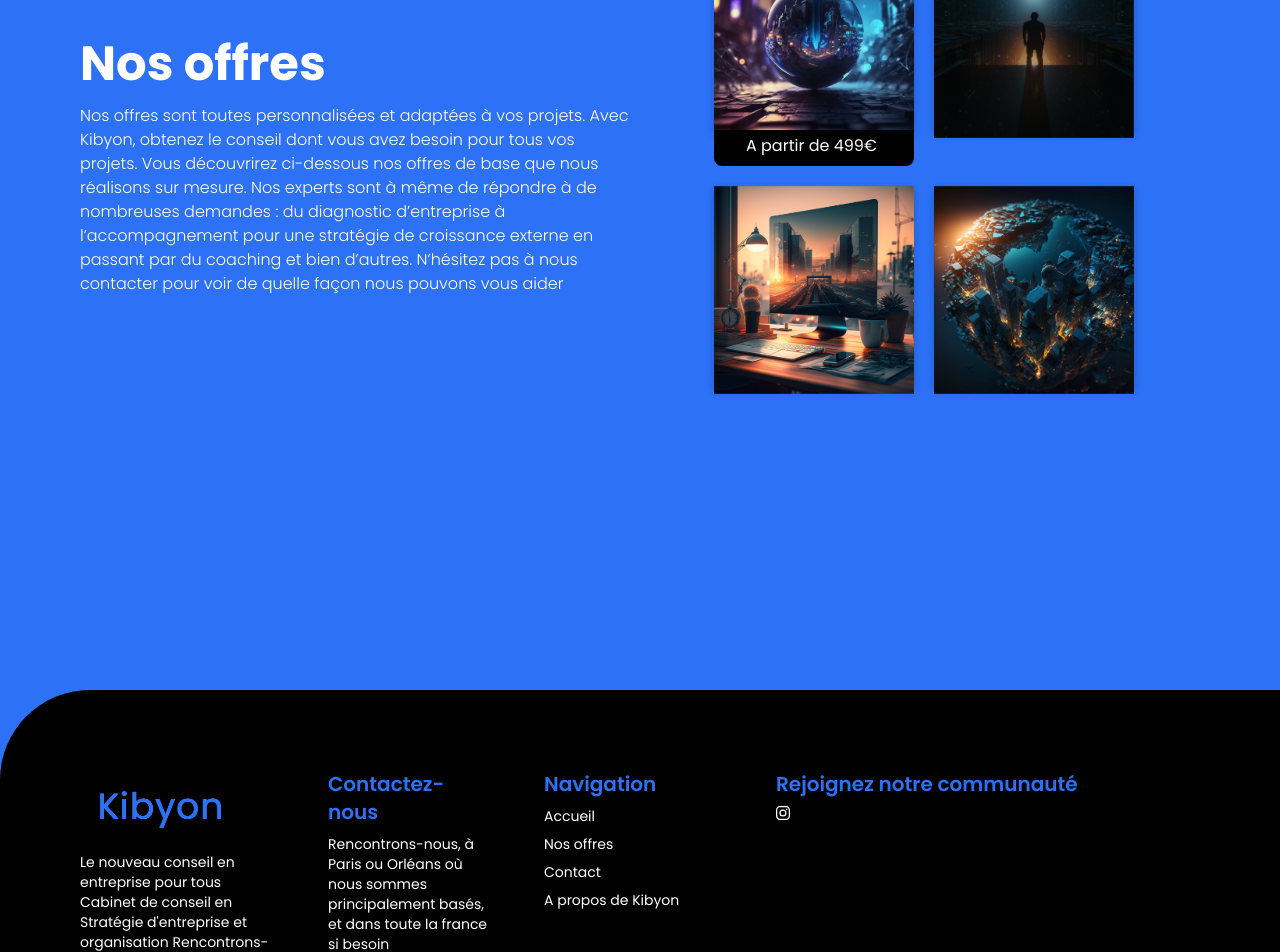
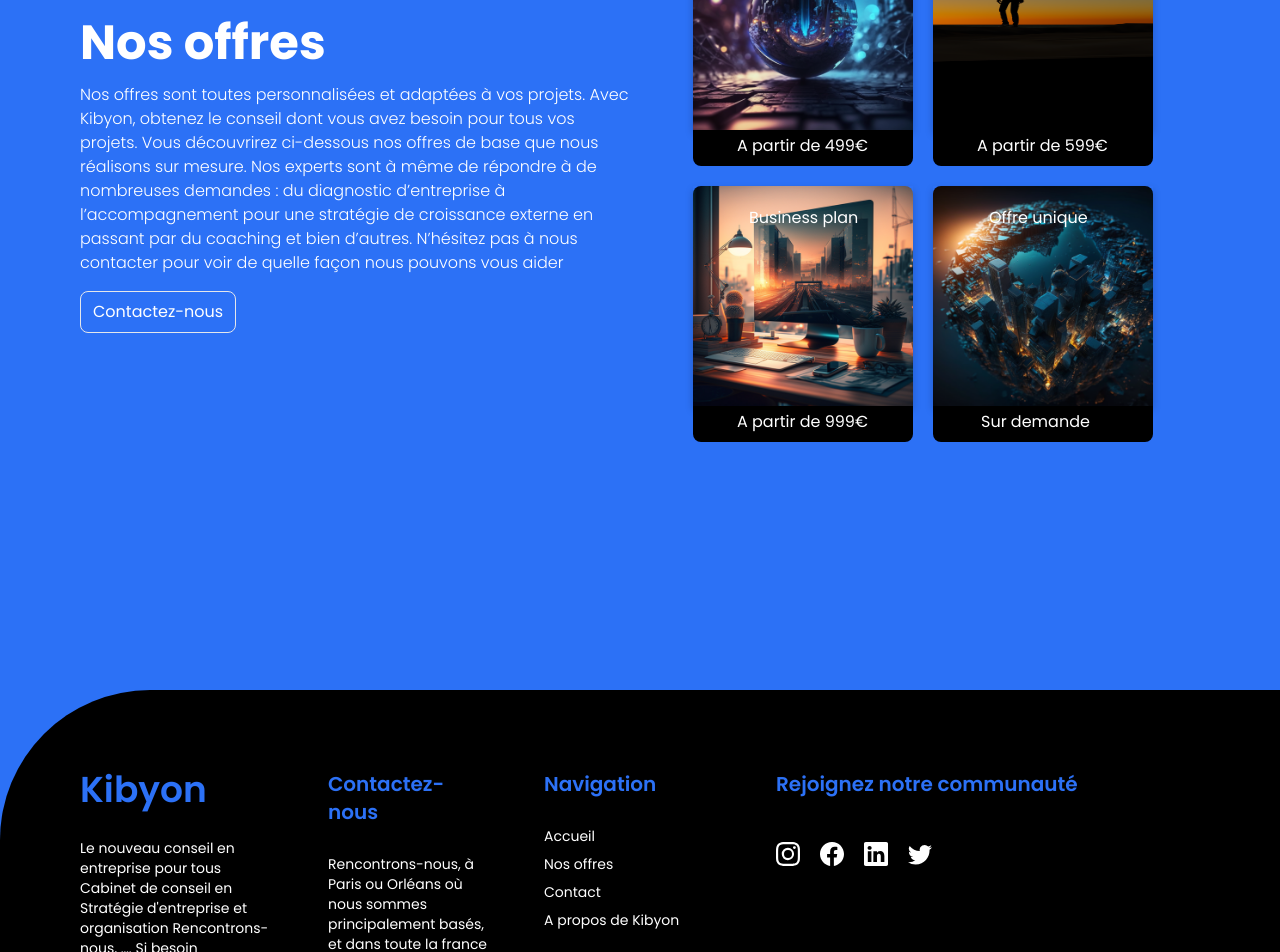
Before and after one commit to md-ashikur/kibyon-client, a React (Create React App) app: page /offer in a window 1280 px wide. Shown: the part 200-1152 px from the top of the page. Built offline with nearby package versions, Linux system fonts and the light colour scheme.

Commit message:
offer page section 1

```diff
--- a/src/Components/Footer/Footer.jsx
+++ b/src/Components/Footer/Footer.jsx
@@ -1,17 +1,16 @@
 import React from "react";
 import { Link } from "react-router-dom";
 import logo from "../../img/logo.png";
-import { BsInstagram } from 'react-icons/bs';
-
-
+import { BsInstagram, BsFacebook, BsLinkedin, BsTwitter } from "react-icons/bs";
 
 const Footer = () => {
   return (
     <div className="bg-secondary">
-      <footer className="footer grid grid-cols-5 gap-10 px-20 py-20 bg-primary text-base-100 rounded-tl-[90px]">
+      <footer className="footer grid lg:grid-cols-5 lg:gap-10 px-20 py-20 bg-primary text-base-100 rounded-tl-[150px]">
         <div>
-          <img src={logo} alt="" className="w-40" />
-
+        <span className="font-semibold mb-5 text-4xl text-secondary">
+           Kibyon
+          </span>
           <p>
             Le nouveau conseil en entreprise pour tous Cabinet de conseil en
             Stratégie d'entreprise et organisation Rencontrons-nous, …. Si
@@ -19,30 +18,61 @@ const Footer = () => {
           </p>
         </div>
 
-        <div className="px-4">
-          <span className="font-semibold text-xl text-secondary">Contactez-nous</span>
+        <div className="lg:px-4">
+          <span className="font-semibold text-xl mb-5 text-secondary">
+            Contactez-nous
+          </span>
           <p className="">
             Rencontrons-nous, à Paris ou Orléans où nous sommes principalement
             basés, et dans toute la france si besoin
           </p>
           <p className="">71 route de la prieurée 45100 Germigny des prés</p>
-          <a href="mailto:contact@kibyon.fr" className="border-b-2 border-secondary">contact@kibyon.fr</a>
-          <a href="tel:+33 (0)645142367" className="">+33 (0)645142367</a>
+          <a
+            href="mailto:contact@kibyon.fr"
+            className="border-b-2 border-secondary"
+          >
+            contact@kibyon.fr
+          </a>
+          <a href="tel:+33 (0)645142367" className="">
+            +33 (0)645142367
+          </a>
         </div>
 
-
-        <div>
-
-          <span className="font-semibold text-xl text-secondary">Navigation</span>
-          <Link to="" className="link link-hover">Accueil</Link>
-          <Link to="" className="link link-hover">Nos offres</Link>
-          <Link to="" className="link link-hover">Contact</Link>
-          <Link to="" className="link link-hover">A propos de Kibyon</Link>
+        <div className="">
+          <span className="font-semibold mb-5 text-xl text-secondary">
+            Navigation
+          </span>
+          <Link to="" className="hover:scale-110 hover:pl-5 duration-150 hover:text-secondary">
+            Accueil
+          </Link>
+          <Link to="/offer" className="hover:scale-110 hover:pl-5 duration-150 hover:text-secondary">
+            Nos offres
+          </Link>
+          <Link to="" className="hover:scale-110 hover:pl-5 duration-150 hover:text-secondary">
+            Contact
+          </Link>
+          <Link to="" className="hover:scale-110 hover:pl-5 duration-150 hover:text-secondary">
+            A propos de Kibyon
+          </Link>
         </div>
-        <div className="col-span-2">
-          <span className="font-semibold  text-xl text-secondary">Rejoignez notre communauté</span>
-          <Link to="" className="link link-hover"><BsInstagram/></Link>
-
+        <div className="lg:col-span-2">
+          <span className="font-semibold mb-5 text-xl text-secondary">
+            Rejoignez notre communauté
+          </span>
+          <div className="flex gap-5 text-2xl my-4">
+            <a href="/" className="hover:scale-125 duration-150 hover:text-secondary">
+              <BsInstagram />
+            </a>
+            <a href="/" className="hover:scale-125 duration-150 hover:text-secondary">
+              <BsFacebook />
+            </a>
+            <a href="/" className="hover:scale-125 duration-150 hover:text-secondary">
+              <BsLinkedin />
+            </a>
+            <a href="/" className="hover:scale-125 duration-150 hover:text-secondary">
+              <BsTwitter />
+            </a>
+          </div>
         </div>
       </footer>
 
--- a/src/Components/Navbar/Navbar.jsx
+++ b/src/Components/Navbar/Navbar.jsx
@@ -4,7 +4,7 @@ import logo from "../../img/logo.png";
 
 const Navbar = () => {
   return (
-    <div className="navbar bg-primary text-base-100 sticky top-0 z-50">
+    <div className="navbar bg-primary text-base-100 sticky top-0 lg:px-10 z-50">
       <div className="navbar-start">
         <div className="dropdown">
           <label tabIndex={0} className="btn btn-ghost lg:hidden">
--- a/src/Pages/OfferPage/OfferPage.css
+++ b/src/Pages/OfferPage/OfferPage.css
@@ -1,7 +1,7 @@
 .flip-card {
     background-color: transparent;
-    min-width: 200px;
-    height: 200px;
+    min-width: 220px;
+    height: 220px;
     perspective: 1000px;
 
   }
--- a/src/Pages/OfferPage/OfferPage.jsx
+++ b/src/Pages/OfferPage/OfferPage.jsx
@@ -1,14 +1,15 @@
 import React from "react";
 import "./OfferPage.css";
 import card1 from "../../img/Introduction/1st Cards option 4- Market research.png";
-import card2 from "../../img/Introduction/3rd Cards - Business plan option 2.png";
-import card3 from "../../img/Introduction/3rd Cards - Business plan.jpg";
+import card2 from "../../img/Introduction/Cards N°2= Prévi.png";
+import card3 from "../../img/Introduction/3rd Cards - Business plan option 2.png";
 import card4 from "../../img/Introduction/1st Cards option 2- Market research.png";
+import { Link } from "react-router-dom";
 
 const OfferPage = () => {
   return (
     <div className="bg-secondary lg:h-screen">
-      <div className="grid lg:grid-cols-2 gap-4 lg:px-20 px-5 py-10 text-base-100">
+      <div className="grid lg:grid-cols-2 gap-3 lg:px-20 px-5 py-5 text-base-100">
         <div className="flex items-center">
           <div>
             <h1 className="text-5xl font-bold">Nos offres</h1>
@@ -22,71 +23,132 @@ const OfferPage = () => {
               passant par du coaching et bien d’autres. N’hésitez pas à nous
               contacter pour voir de quelle façon nous pouvons vous aider
             </p>
+            <Link to="/contact">
+              <button className="border px-3 py-2 rounded-lg hover:bg-[#1958d1] hover:scale-105 duration-150">
+                Contactez-nous
+              </button>
+            </Link>
           </div>
         </div>
 
         {/* =====================cards================================= */}
+
         <div className="grid lg:grid-rows-2  grid-rows-4 grid-flow-col gap-5 justify-center">
-          <div className="relative rounded-lg cardBody">
-            <h2 className="absolute top-5 left-8 z-10 cardText">Étude de marché </h2>
+          {/* ================card1======================== */}
+          <div className="relative cardBody">
+            <h2 className="absolute top-5 left-10 z-10 cardText">
+              Étude de marché
+            </h2>
             <div class="flip-card ">
               <div class="flip-card-inner">
                 <div class="flip-card-front">
-                <img src={card1} alt="Avatar" className="w-52 h-52 rounded-t-lg" />
+                  <img
+                    src={card1}
+                    alt="Avatar"
+                    className="w-[220px] h-[220px] rounded-t-lg"
+                  />
                 </div>
                 <div class="flip-card-back rounded-t-lg bg-primary">
                   <p className="text-xs mt-10 p-3">
-                  Les institutions financières vous font payer le risque ? Nous,
-                  nous le réduisons. Faites une étude de marché et réduisez le
-                  risque inhérent à vos projets avec Kibyon.
+                    Les institutions financières vous font payer le risque ?
+                    Nous, nous le réduisons. Faites une étude de marché et
+                    réduisez le risque inhérent à vos projets avec Kibyon.
                   </p>
                 </div>
               </div>
             </div>
             <div className="bg-primary w-full h-9 relative rounded-b-lg">
-            <p className="absolute left-8 top-1 cardText">A partir de  499€</p>
+              <p className="absolute left-11 top-1 cardText">
+                A partir de 499€
+              </p>
+            </div>
+          </div>
+
+          {/* ====================card3=========== */}
+          <div className="relative cardBody">
+            <h2 className="absolute top-5 left-14 z-10 cardText">
+              Business plan
+            </h2>
+            <div class="flip-card ">
+              <div class="flip-card-inner">
+                <div class="flip-card-front">
+                  <img
+                    src={card3}
+                    alt="Avatar"
+                    className="w-[220px] h-[220px] rounded-t-lg"
+                  />
+                </div>
+                <div class="flip-card-back rounded-t-lg bg-primary">
+                  <p className="text-xs mt-10 p-3">
+                    Et si nous faisions un tour d’horizon à 360° de votre projet
+                    ? Nous réaliserons un business plan sur mesure incluant
+                    étude de marché et prévisionnel financier, en vous
+                    accompagnant sur les différentes stratégies possibles.
+                  </p>
+                </div>
+              </div>
+            </div>
+            <div className="bg-primary w-full h-9 relative rounded-b-lg">
+              <p className="absolute left-11 top-1 cardText">A partir de  999€</p>
             </div>
           </div>
 
           {/* ==========================card2============ */}
-          <div class="flip-card">
+          <div className="relative cardBody">
+            <h2 className="absolute top-5 left-7 z-10 cardText">
+              Prévisionel financier
+            </h2>
+            <div class="flip-card ">
               <div class="flip-card-inner">
                 <div class="flip-card-front">
-                <img src={card2} alt="Avatar" className="w-52 h-52" />
+                  <img
+                    src={card2}
+                    alt="Avatar"
+                    className="w-[220px] h-[220px] rounded-t-lg"
+                  />
                 </div>
-              <div class="flip-card-back">
-                <h1>John Doe</h1>
-                <p>Architect & Engineer</p>
-                <p>We love that guy</p>
+                <div class="flip-card-back rounded-t-lg bg-primary">
+                  <p className="text-xs mt-10 p-3">
+                    Réaliser un prévisionnel financier vous parait impossible ?
+                    superflu ? ou une simple requête sans intérêt de différents
+                    tiers ? faites-nous confiance, dans le feu de l’action vous
+                    apprécierez avoir un guide sur lequel vous appuyer .Alors
+                    préparons votre feuille de route ensemble !
+                  </p>
                 </div>
               </div>
             </div>
-
-          {/* ====================card3=========== */}
-          <div class="flip-card">
+            <div className="bg-primary w-full h-9 relative rounded-b-lg">
+              <p className="absolute left-11 top-1 cardText">A partir de  599€</p>
+            </div>
+          </div>
+          {/* ===================card4================== */}
+          <div className="relative cardBody">
+            <h2 className="absolute top-5 left-14 z-10 cardText">
+              Offre unique
+            </h2>
+            <div class="flip-card ">
               <div class="flip-card-inner">
                 <div class="flip-card-front">
-                <img src={card3} alt="Avatar" className="w-52 h-52" />
+                  <img
+                    src={card4}
+                    alt="Avatar"
+                    className="w-[220px] h-[220px] rounded-t-lg"
+                  />
                 </div>
-              <div class="flip-card-back">
-                <h1>John Doe</h1>
-                <p>Architect & Engineer</p>
-                <p>We love that guy</p>
+                <div class="flip-card-back rounded-t-lg bg-primary">
+                  <p className="text-xs mt-10 p-3">
+                    Vous avez besoin d’aide ou souhaitez nous soumettre un
+                    projet ? nous pouvons intervenir sur la stratégie et
+                    l’organisation d’une entreprise de l’idée à la cession,
+                    réaliser du coaching, résoudre des problèmes précis, épauler
+                    ponctuellement le dirigeant en fonction de ses besoins etc.
+                  </p>
                 </div>
               </div>
             </div>
-
-          {/* ===================card4================== */}
-          <div class="flip-card">
-            <div class="flip-card-inner">
-              <div class="flip-card-front">
-                <img src={card4} alt="Avatar" className="w-52 h-52" />
-              </div>
-              <div class="flip-card-back">
-                <h1>John Doe</h1>
-                <p>Architect & Engineer</p>
-                <p>We love that guy</p>
-              </div>
+            <div className="bg-primary w-full h-9 relative rounded-b-lg">
+              <p className="absolute left-12 top-1 cardText">Sur demande</p>
             </div>
           </div>
         </div>
```
Lines whose indentation alone changed are shown as unchanged.
